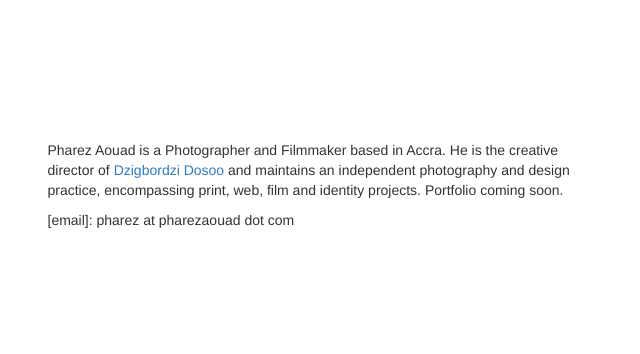
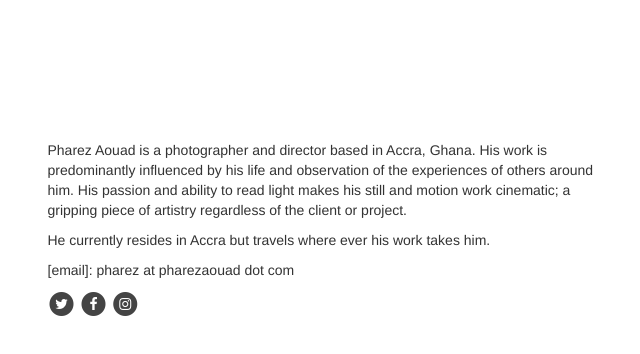
Before and after one commit to pharez/pharez.github.io, a plain HTML site: page index.html in a window 1280 px wide. Shown: the whole page, without its empty margins (315-955 px from the left). Drawn offline with nearby package versions, Linux system fonts and the light colour scheme.

Commit message:
update bio and social media links

```diff
--- a/index.html
+++ b/index.html
@@ -5,6 +5,10 @@
     <meta http-equiv="X-UA-Compatible" content="IE=edge">
     <meta name="viewport" content="width=device-width, initial-scale=1">
     <title>Pharez Aouad</title>
+    <link rel="stylesheet"
+          href="https://maxcdn.bootstrapcdn.com/font-awesome/4.5.0/css/font-awesome.min.css">
+    <link rel="stylesheet" href="https://maxcdn.bootstrapcdn.com/bootstrap/3.3.5/css/bootstrap.min.css">
+
     <style type="text/css">
       /*
       Include this after bootstrap.css. Add class of
@@ -95,20 +99,53 @@
       .vert-offset-bottom-0{
       margin-bottom: 0em;
       }
+
+      a:link, a:visited {
+        color: #444;
+      }
+
+      a:hover {
+        color: #337ab7;
+      }
+
     </style>
-    <link rel="stylesheet" href="https://maxcdn.bootstrapcdn.com/bootstrap/3.3.5/css/bootstrap.min.css">
-
   </head>
   <body>
     <div class="container"><div class="row">
         <div class="col-md-6 col-md-offset-3 vert-offset-top-10">
-          <p>Pharez Aouad is a Photographer and Filmmaker based in Accra. He is the creative director of <a href="http://www.allureafrica.com/ceo.html" title="Dzigbordzi Dosoo's profile">Dzigbordzi Dosoo</a>
-            and maintains an independent photography and design practice, encompassing print, web, film and identity projects.
-            Portfolio coming soon.</p>
-
+          <p>Pharez Aouad is a photographer and director based in Accra,
+            Ghana. His work is predominantly influenced by his life and
+            observation of the experiences of others around him. His passion and
+            ability to read light makes his still and motion work cinematic; a
+            gripping piece of artistry regardless of the client or project.
+          </p>
+          <p>
+            He currently resides in Accra but travels where ever his work takes him.
+          </p>
           <p>
             [email]: pharez at pharezaouad dot com
           </p>
+          <div class="footer-social">
+            <a href="http://twitter.com/pharezaouad" target="_blank">
+              <span class="fa-stack social-icon">
+                <i class="fa fa-circle fa-stack-2x"></i>
+                <i class="fa fa-twitter fa-stack-1x fa-inverse"></i>
+              </span>
+            </a>
+            <a href="http://facebook.com/PharezAouad" target="_blank">
+              <span class="fa-stack social-icon">
+                <i class="fa fa-circle fa-stack-2x"></i>
+                <i class="fa fa-facebook fa-stack-1x fa-inverse"></i>
+              </span>
+            </a>
+            <a href="http://instagram.com/pharezaouad" target="_blank">
+              <span class="fa-stack social-icon">
+                <i class="fa fa-circle fa-stack-2x"></i>
+                <i class="fa fa-instagram fa-stack-1x fa-inverse"></i>
+              </span>
+            </a>
+          </div>
+
         </div>
       </div>
     </div>
```
